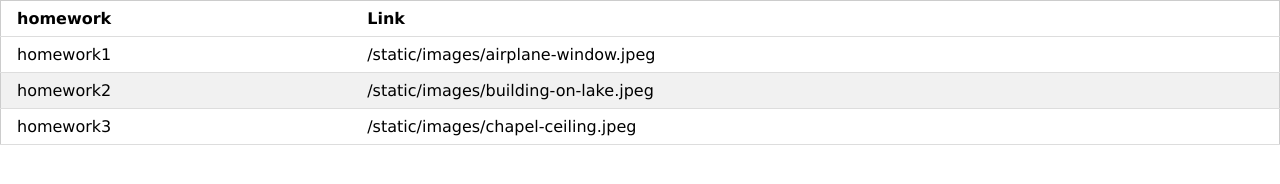
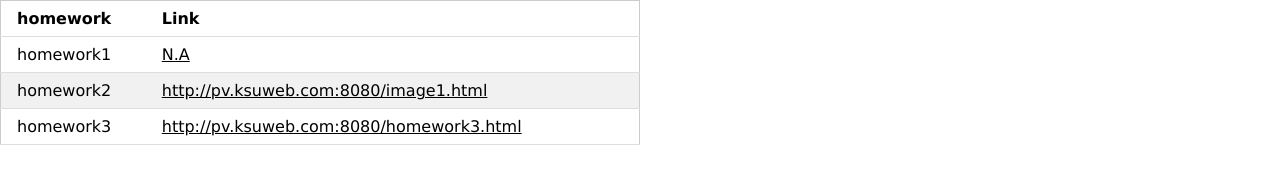
Before and after one commit to vish0000/webprog2, a plain HTML site: page homework.html in a window 1280 px wide. Drawn offline with nearby package versions, Linux system fonts and the light colour scheme.

Commit message:
homework3

```diff
--- a/homework.html
+++ b/homework.html
@@ -8,7 +8,7 @@
         </head>
         <body>
 
-                <div id="thumbnails"  >
+                <div id="thumbnails" class="w3-col m6" >
 
                 </div>
 
@@ -20,7 +20,7 @@ $(document).ready(function() {
         var items = [];
          html = "<table class='w3-table-all w3-bordered w3-hoverable'><thead><tr><th>homework</th><th>Link</th></tr></thead><tbody>";
         $.each( data, function( key, val ) {
-            html = html +"<tr><td>"+key+"</td><td>"+val+"</td></tr>"
+            html = html +"<tr><td>"+key+"</td><td><a href='"+val +"'>"+val+"</a></td></tr>"
 
         });
         html = html + "</tbody></table>"
--- a/homework.json
+++ b/homework.json
@@ -1,5 +1,5 @@
 {
-    "homework1": "/static/images/airplane-window.jpeg",
-    "homework2": "/static/images/building-on-lake.jpeg",
-    "homework3": "/static/images/chapel-ceiling.jpeg"
+    "homework1": "N.A",
+    "homework2": "http://pv.ksuweb.com:8080/image1.html",
+    "homework3": "http://pv.ksuweb.com:8080/homework3.html"
 }
```
